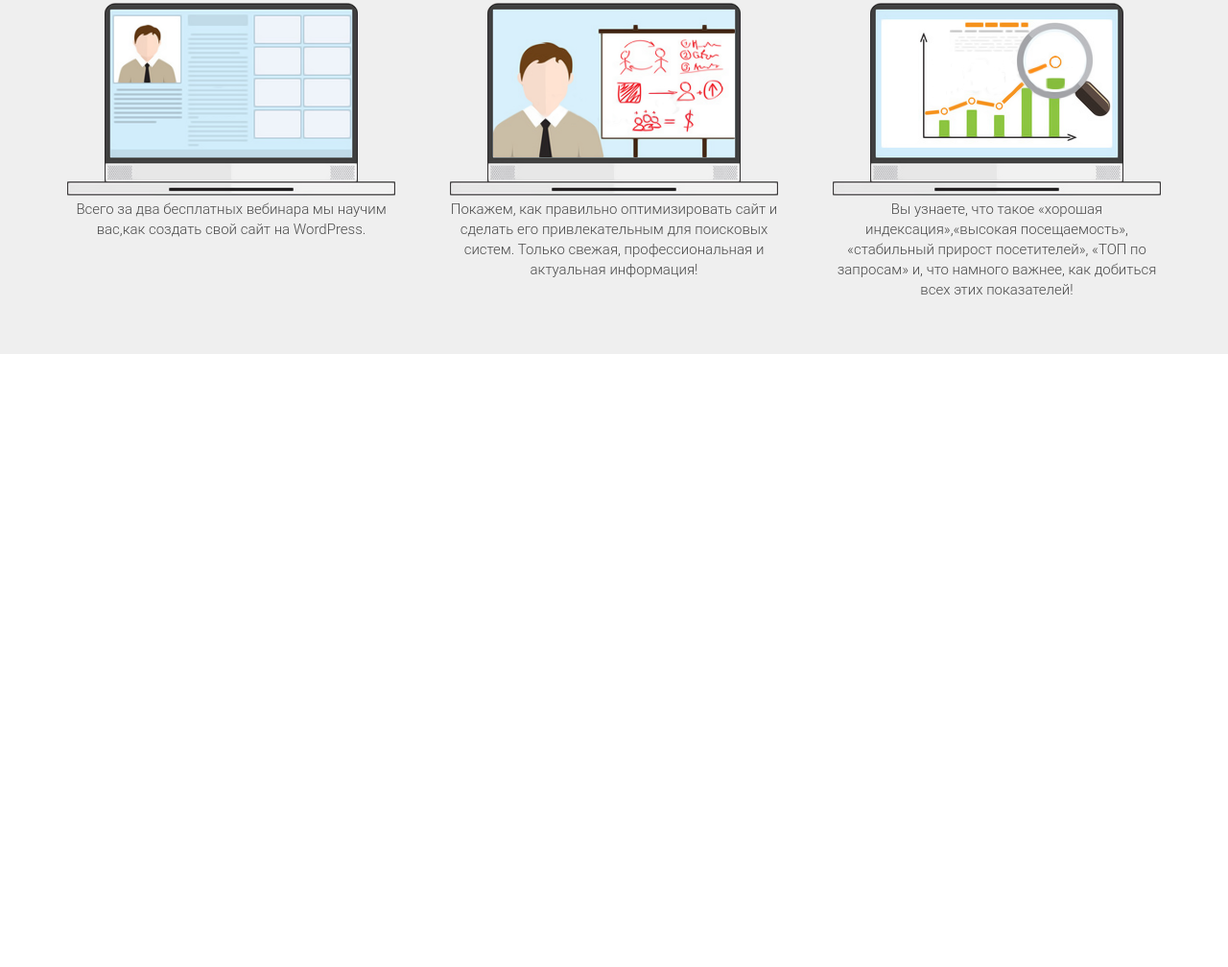
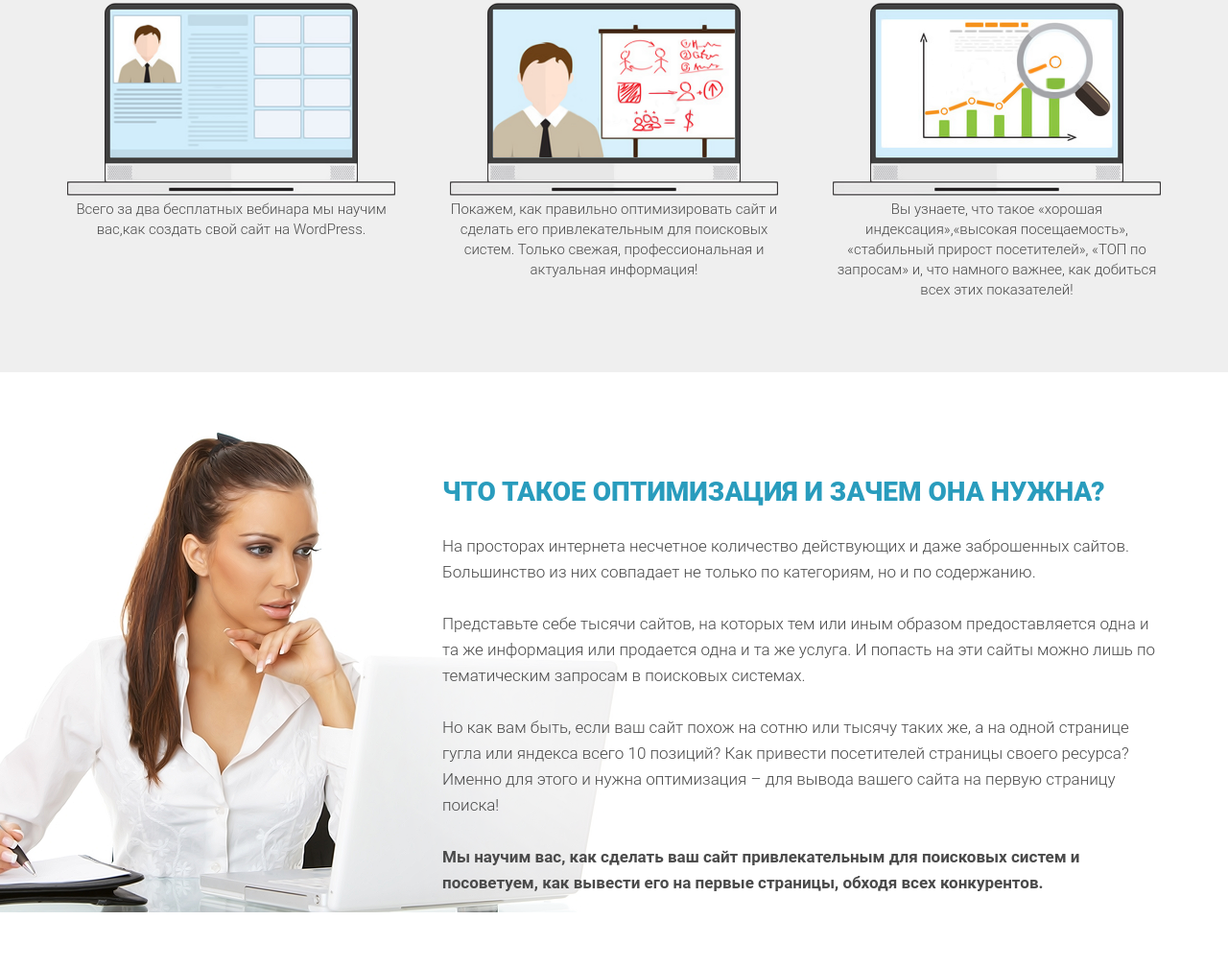
Before and after one commit to sky7way/Wordpress_intansive, a plain HTML site: page index.html in a window 1280 px wide. Shown: the part 1037-2045 px from the top of the page at 96% size. Before the commit the page ends 1406 px from the top, so only its background shows below. Drawn offline with Linux system fonts and the light colour scheme.

Commit message:
section_third

```diff
--- a/index.html
+++ b/index.html
@@ -58,5 +58,23 @@
             </div>
         </div>
     </section>
+
+    <section class="optimization">
+        <div class="container">
+            <div class="optimization_header">Что такое оптимизация и зачем она нужна?</div>
+            <div class="optimization_text">
+                На просторах интернета несчетное количество действующих и даже заброшенных сайтов. Большинство из них совпадает не только по категориям, но и по содержанию.
+                <br><br>
+                Представьте себе тысячи сайтов, на которых тем или иным образом предоставляется одна и та же информация или продается одна и та же услуга. И попасть на эти сайты можно лишь по тематическим запросам в поисковых системах.
+                <br><br>
+                Но как вам быть, если ваш сайт похож на сотню или тысячу таких же, а на одной странице гугла или яндекса всего 10 позиций? Как привести посетителей страницы своего ресурса? Именно для этого и нужна оптимизация – для вывода вашего сайта на первую страницу поиска!
+                <br><br>
+                <span>
+                    Мы научим вас, как сделать ваш сайт привлекательным для поисковых систем и посоветуем, как вывести его на первые страницы, обходя всех конкурентов.
+                </span>
+            </div>
+            <img src="/src/img/bg/woman_bg.png" alt="optimization" class="optimization_img">
+        </div>
+    </section>
 </body>
 </html>
--- a/src/css/style.css
+++ b/src/css/style.css
@@ -13,6 +13,7 @@ h2.title {
 }
 
 .container {
+    position: relative;
     width: 1140px;
     margin: 0 auto;
 }
@@ -117,7 +118,7 @@ h2.title {
 }
 
 .waiting {
-    height: 604px;
+    min-height: 604px;
     background: #efefef;
     padding: 88px 0 75px 0;
 }
@@ -172,3 +173,41 @@ h2.title {
     font-weight: 300;
     font-size: 15px;
 }
+
+.optimization {
+    min-height: 547px;
+    padding: 108px 0 74px 0;
+}
+
+.optimization .optimization_header {
+    margin-left: 391px;
+    color: #299CBD;
+    font-family: 'Roboto';
+    font-style: normal;
+    font-weight: 900;
+    font-size: 28px;
+    text-transform: uppercase;
+}
+
+.optimization .optimization_text {
+    color: #4A4A4A;
+    margin-top: 27px;
+    margin-left: 391px;
+    font-family: 'Roboto';
+    font-style: normal;
+    font-weight: 300;
+    font-size: 17px;
+    line-height: 27px;
+}
+
+.optimization .optimization_text span {
+    font-family: 'Roboto';
+    font-weight: 700;
+}
+
+.optimization .optimization_img {
+    position: absolute;
+    top: -47px;
+    left: -240px;
+    z-index: -1;
+}
```
